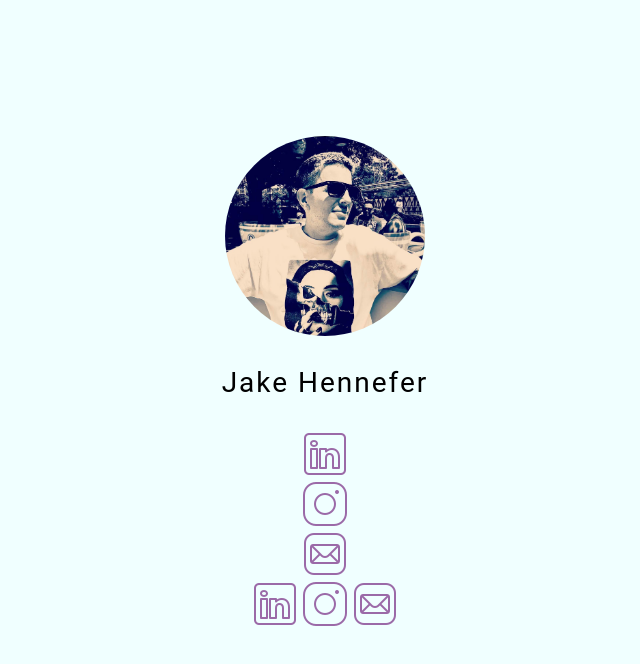
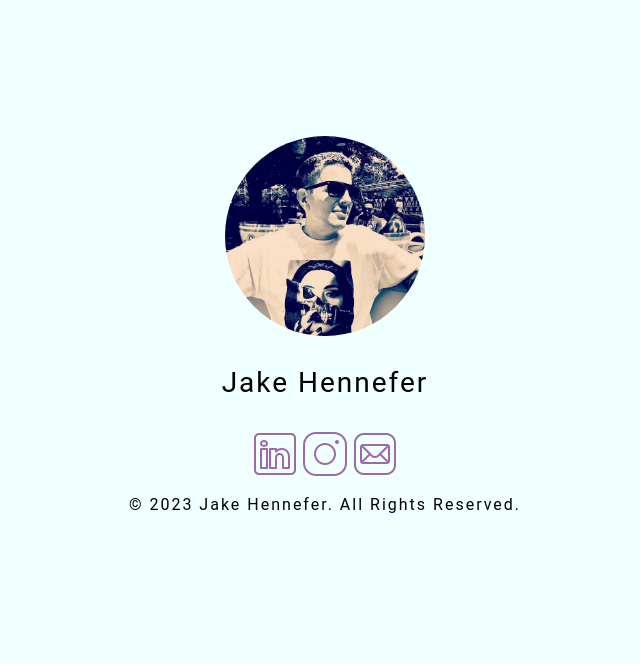
Before and after one commit to Ruxxpin/ruxxpin.github.io, a plain HTML site: page index.html in a window 1280 px wide. Shown: the whole page, without its empty margins (323-963 px from the left). Drawn offline with Linux system fonts and the light colour scheme.

Commit message:
Update index.html

```diff
--- a/index.html
+++ b/index.html
@@ -15,17 +15,6 @@
     <div class="profile-name">Jake Hennefer</div>
 
     <!-- 3. Links  -->
-    <a href="https://www.linkedin.com/in/jacobhennefer/">
-        <img src="/images/linkedin.png">
-    </a>
-
-    <a href="https://www.instagram.com/jakehennefer/">
-        <img src="/images/ig.png">
-    </a>
-
-    <a href="mailto:admin@jakehennefer.com">
-        <img src="/images/mail.png">
-    </a>
 
     <div id="banner" style="overflow: hidden; display: flex; justify-content:space-around;">
             <a href="https://www.linkedin.com/in/jacobhennefer/">
@@ -41,5 +30,7 @@
             </a>
     </div>
 
+    <p class="fine-print">&copy; 2023 Jake Hennefer. All Rights Reserved.</p>
+
 </body>
 </html>
```
